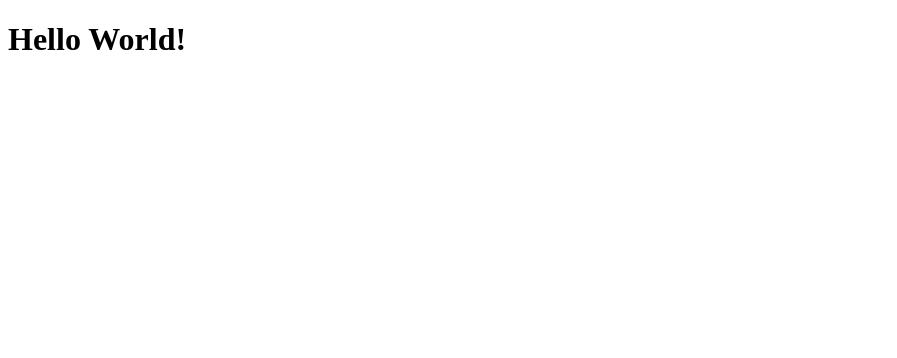
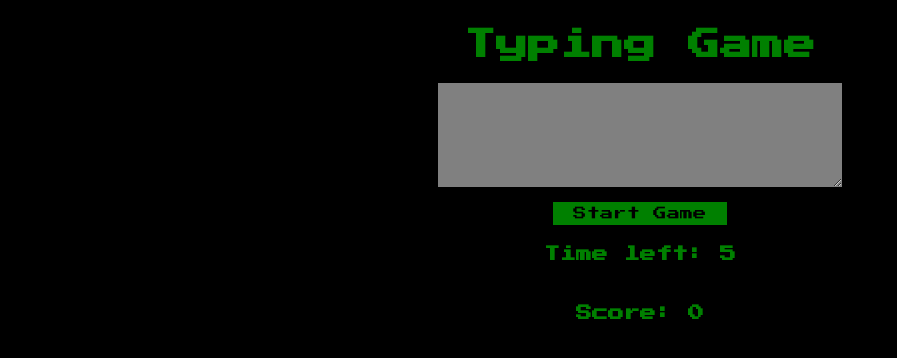
Before and after one commit to TeChExCeLsIor/code_class_2023, a React (Create React App) app: page / in a window 1280 px wide. Shown: the top 358 px of the page, without its empty margins (0-897 px from the left). Built offline with nearby package versions, Linux system fonts and the light colour scheme.

Commit message:
Create typing game in class

```diff
--- a/public/index.html
+++ b/public/index.html
@@ -13,6 +13,7 @@
       user's mobile device or desktop. See https://developers.google.com/web/fundamentals/web-app-manifest/
     -->
   <link rel="manifest" href="%PUBLIC_URL%/manifest.json" />
+  <link rel="stylesheet" href="%PUBLIC_URL%/styles/gamestyles.css">
   <!--
       Notice the use of %PUBLIC_URL% in the tags above.
       It will be replaced with the URL of the `public` folder during the build.
--- /dev/null
+++ b/public/styles/gamestyles.css
@@ -0,0 +1,39 @@
+@import url('https://fonts.googleapis.com/css2?family=Press+Start+2P&display=swap');
+body {
+    background-color: black;
+    color: green;
+    font-family: 'Press Start 2P', cursive;
+}
+
+.gameContainer {
+    display: flex;
+    flex-direction: column;
+    align-items: center;
+    height: 100vh;
+}
+
+textarea {
+    font-family: 'Press Start 2P', cursive;
+    width: 400px;
+    height: 100px;
+    background-color: green;
+    color: black;
+    border-style: none;
+    margin-bottom: 15px;
+}
+
+textarea[disabled] {
+    background-color: grey;
+    color: black;
+}
+
+button {
+    font-family: 'Press Start 2P', cursive;
+    border-style: none;
+    padding-top: 5px;
+    padding-bottom: 5px;
+    padding-left: 20px;
+    padding-right: 20px;
+    background-color: green;
+    color: black;
+}
--- a/src/App.js
+++ b/src/App.js
@@ -1,16 +1,54 @@
-import React from "react";
-
-// ternary expression
-// uslov ? ako uslovot e tocen : ako uslovot e netocen
-
-// uslov && shto sakame da se renderira ako uslovot e tocen
-
-// uslov ? (druguslov ? ako tocno: ako netocno) : else tuka
+import React, { useState, useEffect, useRef } from "react";
 
 function App() {
+  const [isGameStarted, setIsGameStarted] = useState(false);
+  const [timer, setTimer] = useState(5);
+  const [userInput, setUserInput] = useState("");
+  const [score, setScore] = useState(0);
+  // const [disableTextArea, setDisableTextArea] = useState(true);
+
+  const textareaRef = useRef();
+
+  useEffect(() => {
+    if (timer > 0 && isGameStarted) {
+      setTimeout(() => setTimer((prev) => prev - 1), 1000);
+    } else {
+      endGame();
+    }
+  }, [timer, isGameStarted]);
+
+  const startGame = () => {
+    // setDisableTextArea(false);
+    textareaRef.current.disabled = false;
+    textareaRef.current.focus();
+    setTimer(5);
+    setIsGameStarted(true);
+    setUserInput("");
+  };
+
+  const endGame = () => {
+    // setDisableTextArea(true);
+    textareaRef.current.disabled = true;
+    setIsGameStarted(false);
+    const arrayOfWords = userInput.split(" ");
+    const filteredArrayOfWords = arrayOfWords.filter((el) => el !== "");
+    setScore(filteredArrayOfWords.length);
+  };
+
   return (
-    <div>
-      <h1>Hello World!</h1>
+    <div className="gameContainer">
+      <h1>Typing Game</h1>
+      <textarea
+        ref={textareaRef}
+        disabled={true}
+        value={userInput}
+        onChange={(e) => setUserInput(e.target.value)}
+      />
+      <div>
+        <button onClick={startGame}>Start Game</button>
+      </div>
+      <h4>Time left: {timer}</h4>
+      <h4>Score: {score}</h4>
     </div>
   );
 }
```
